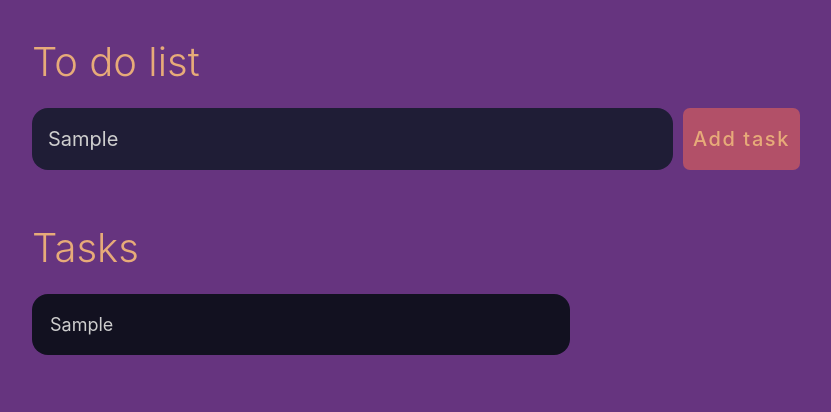
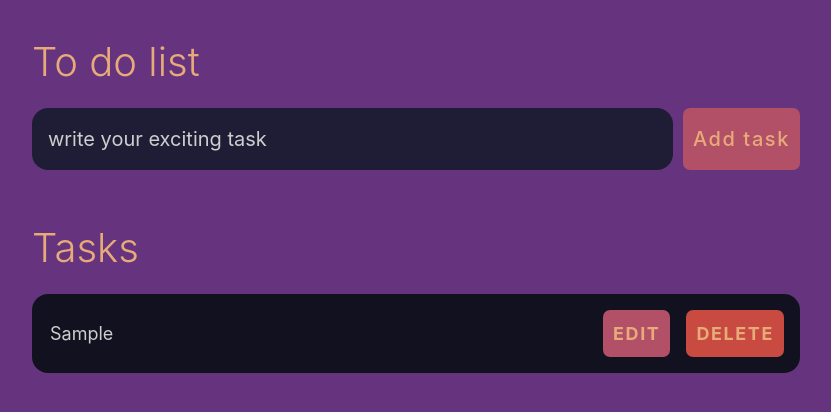
Before and after one commit to winterBeka97/to-do-list, a website built with Vite: page index.html in a window 1280 px wide. Both pictures are taken after typing "Sample" into the empty fields and a click on the input "Add task". Shown: the whole page, without its empty margins (224-1055 px from the left). Built offline with nearby package versions, Linux system fonts and the light colour scheme.

Commit message:
changes on the sass and main.js

```diff
--- a/main.js
+++ b/main.js
@@ -30,7 +30,52 @@
 
             task_content_el.append(task_input_el);
 
+            const task_actions_el =$('<div>');
+            task_actions_el.addClass('actions');
+
+            const task_edit_el = $('<button>');
+            task_edit_el.addClass('edit');
+            task_edit_el.text('Edit');
+
+            const task_delete_el = $('<button>');
+            task_delete_el.addClass('delete');
+            task_delete_el.text('Delete');
+
+            task_actions_el.append(task_edit_el);
+            task_actions_el.append(task_delete_el);
+
+            task_el.append(task_actions_el);
+
             list_el.append(task_el);
+
+            input.val('');
+
+            task_edit_el.on('click', (e) =>{
+                /*task_input_el.removeAttr('readonly');
+                task_input_el.focus();
+                task_edit_el.removeClass('edit');
+                task_edit_el.addClass('save');
+                task_edit_el.text('Save');*/
+                if(task_edit_el.text().toLowerCase() == "edit"){
+                    task_input_el.removeAttr('readonly');
+                    task_input_el.focus();
+                    task_edit_el.css('background-color','#3DCA3D');
+                    task_edit_el.css('color','#f4decb')
+                    task_edit_el.text('Save');
+                }else{
+                    task_edit_el.css('background-color','#B25068');
+                    task_edit_el.text('Edit');
+
+                    task_input_el.attr('readonly','readonly');
+                    alert('The changes have been saved!');
+                }
+            });
+
+            task_delete_el.on('click', ()=>{
+                list_el.find(task_el).remove();
+            });
         });
+
+        input.val('');
     });
 })(jQuery);
--- a/style/_color-palette.scss
+++ b/style/_color-palette.scss
@@ -7,5 +7,5 @@ $color_6:#E7AB79;
 $color_7:#cecece;
 $color-8:#121120;
 $b-fill: #B25068;
-$edit-color: rgb(65, 115, 201);
+$edit-color: rgb(57, 69, 203);
 $delete-color: rgb(201, 74, 65);
--- a/style/style.scss
+++ b/style/style.scss
@@ -76,24 +76,19 @@ input, button{
   }
 }
 
-.content{
-  input{
-    border: 0;
-  }
-}
-
 #tasks{
 .task{
   display: flex;
   align-items: center;
   justify-content: space-between;
   background-color: $color-3;
-  max-width: 70%;
+  max-width: 800px;
   border-radius: 1rem;
   background-color: $color-8;
   padding: 1rem;
   margin-bottom: 1rem;
   .content{
+    flex:1 1 0%;
     .text{
       color: $color-7;
       font-size: 1.125rem;
@@ -123,16 +118,18 @@ input, button{
       }
     }
     .edit{
-      border:1px solid $color-6;
-      background-color: $edit-color;
+      color:$color_6;
+      background-color: $b-fill;
       padding:10px 10px;
       border-radius:7px;
+      letter-spacing: 0.1rem;
     }
     .delete{
-      border:1px solid $color-6;
+      color:$color_6;
       background-color: $delete-color;
       padding:10px 10px;
       border-radius:7px;
+      letter-spacing: 0.1rem;
     }
   }
 }
```
